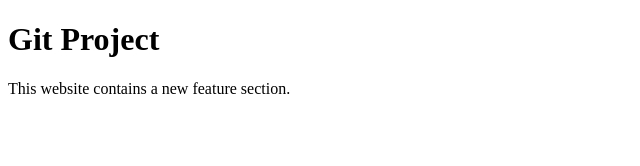
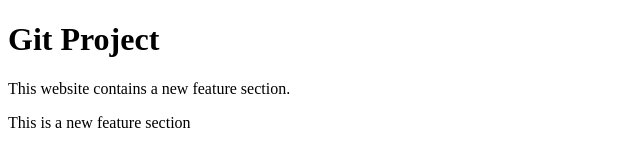
Before and after one commit to RafeeBD/module-6-git-workflow, a plain HTML site: page index.html in a window 1280 px wide. Shown: the whole page, without its empty margins (0-640 px from the left). Drawn offline with Linux system fonts and the light colour scheme.

Commit message:
2nd feature section add

```diff
--- a/index.html
+++ b/index.html
@@ -10,6 +10,7 @@
 <body>
     <h1>Git Project </h1>
     <p>This website contains a new feature section.</p>
+    <p>This is a new feature section</p>
 </body>
 
 </html>
```
